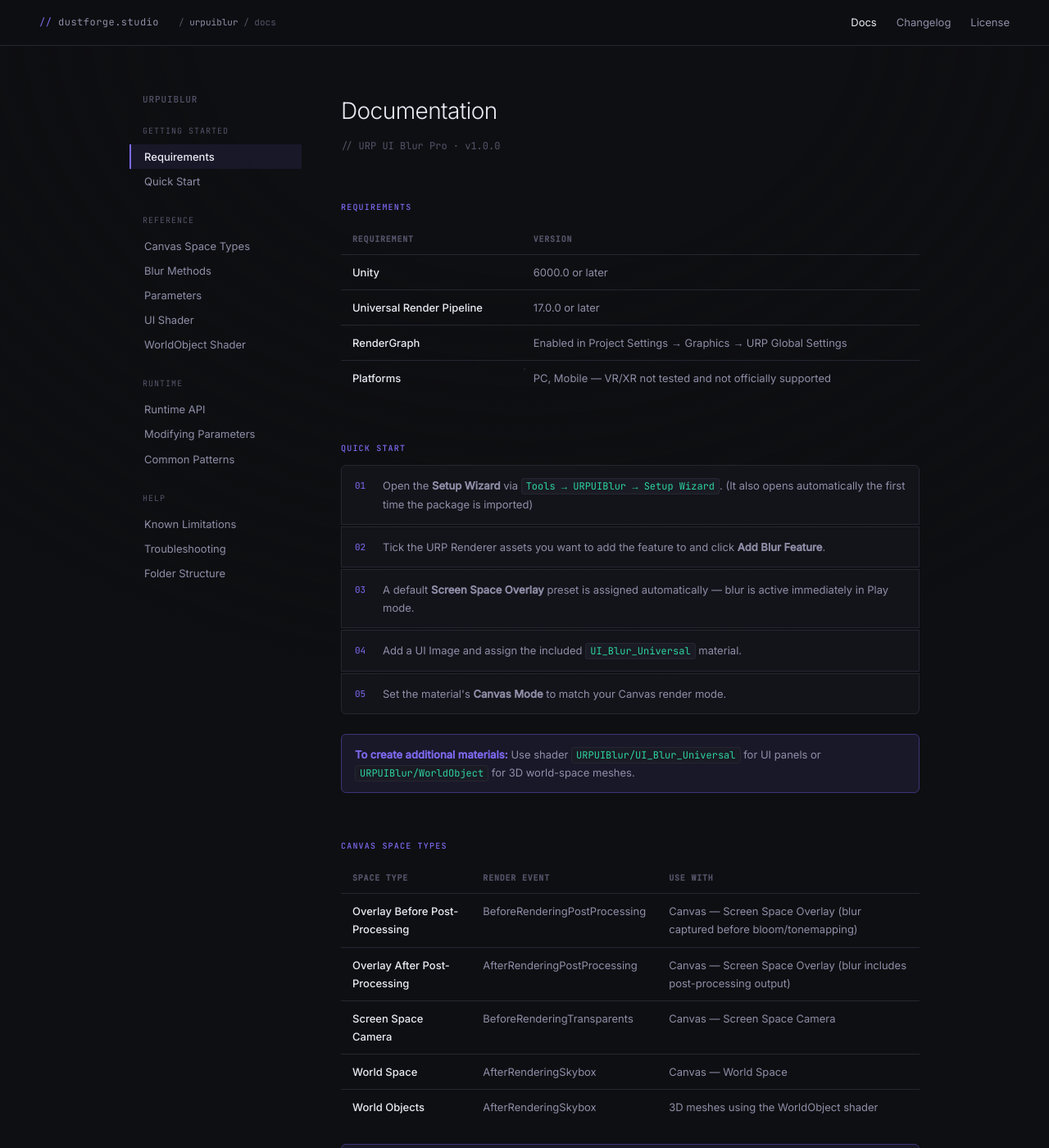
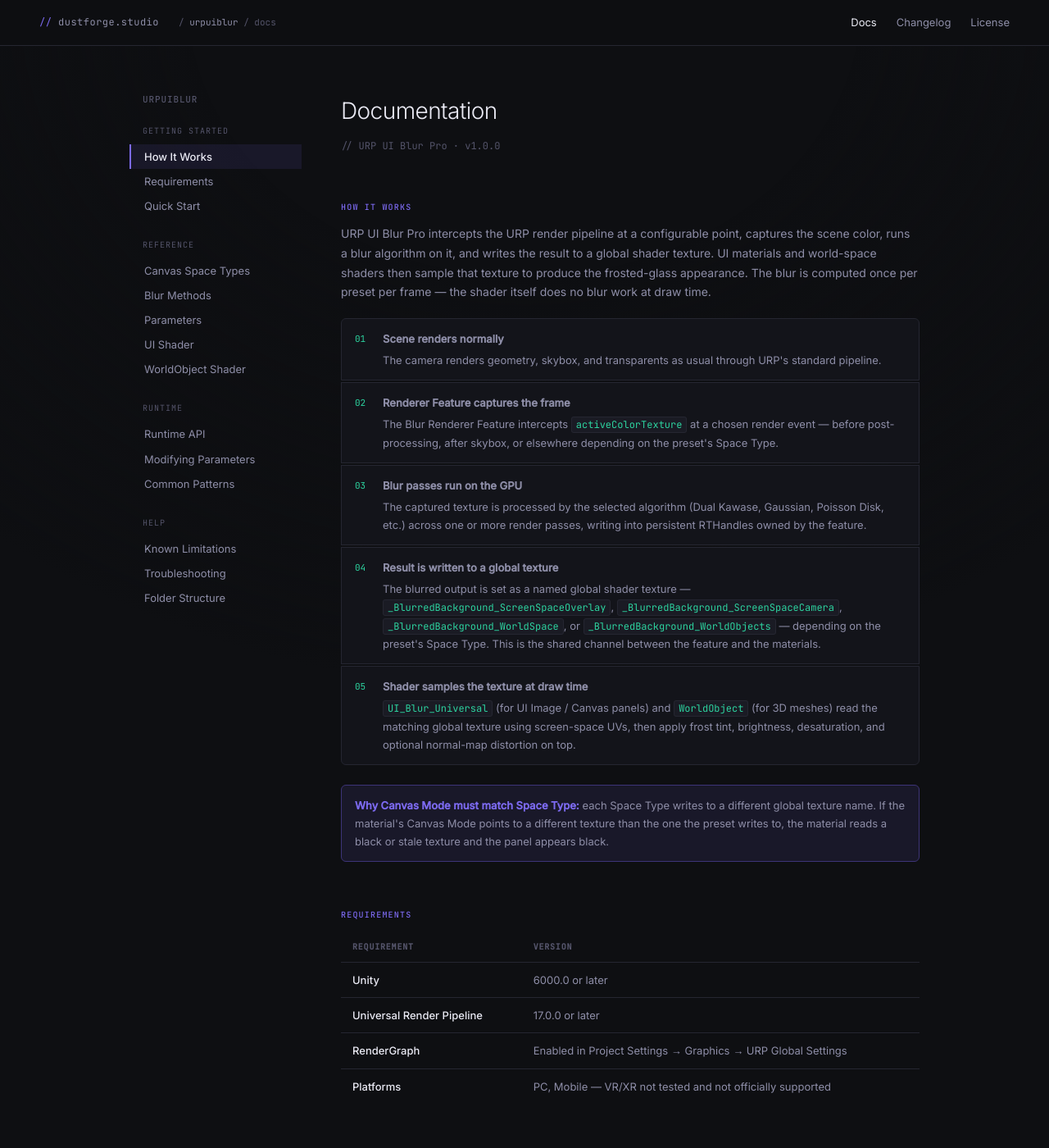
Before and after one commit to dustforgestudio/dustforgestudio.github.io, a Jekyll site: the page urpuiblur/docs/index.html, which Jekyll copies as it is, in a window 1280 px wide and 1400 px high. Shown: the whole window at 82% size. Built offline with Jekyll 4.4.1, drawn with Linux system fonts in a browser that asks for light colours.

Commit message:
Update index.html
add how it work

```diff
--- a/urpuiblur/docs/index.html
+++ b/urpuiblur/docs/index.html
@@ -693,6 +693,7 @@
             <div class="aside-name">URPUIBlur</div>
             <div class="aside-section">
                 <div class="aside-label">Getting started</div>
+                <a class="aside-link" href="#how-it-works">How It Works</a>
                 <a class="aside-link" href="#requirements">Requirements</a>
                 <a class="aside-link" href="#quick-start">Quick Start</a>
             </div>
@@ -721,6 +722,51 @@
         <main>
             <h1>Documentation</h1>
             <p class="page-desc">// URP UI Blur Pro · v1.0.0</p>
+
+            <h2 id="how-it-works">How It Works</h2>
+            <p>URP UI Blur Pro intercepts the URP render pipeline at a configurable point, captures the scene color, runs a blur algorithm on it, and writes the result to a global shader texture. UI materials and world-space shaders then sample that texture to produce the frosted-glass appearance. The blur is computed once per preset per frame — the shader itself does no blur work at draw time.</p>
+
+            <div style="margin: 20px 0 24px; display:flex; flex-direction:column; gap:2px;">
+                <div class="step">
+                    <span class="step-num" style="color:var(--teal);">01</span>
+                    <div>
+                        <strong>Scene renders normally</strong>
+                        <p style="margin:4px 0 0; font-size:13px;">The camera renders geometry, skybox, and transparents as usual through URP's standard pipeline.</p>
+                    </div>
+                </div>
+                <div class="step">
+                    <span class="step-num" style="color:var(--teal);">02</span>
+                    <div>
+                        <strong>Renderer Feature captures the frame</strong>
+                        <p style="margin:4px 0 0; font-size:13px;">The Blur Renderer Feature intercepts <code>activeColorTexture</code> at a chosen render event — before post-processing, after skybox, or elsewhere depending on the preset's Space Type.</p>
+                    </div>
+                </div>
+                <div class="step">
+                    <span class="step-num" style="color:var(--teal);">03</span>
+                    <div>
+                        <strong>Blur passes run on the GPU</strong>
+                        <p style="margin:4px 0 0; font-size:13px;">The captured texture is processed by the selected algorithm (Dual Kawase, Gaussian, Poisson Disk, etc.) across one or more render passes, writing into persistent RTHandles owned by the feature.</p>
+                    </div>
+                </div>
+                <div class="step">
+                    <span class="step-num" style="color:var(--teal);">04</span>
+                    <div>
+                        <strong>Result is written to a global texture</strong>
+                        <p style="margin:4px 0 0; font-size:13px;">The blurred output is set as a named global shader texture — <code>_BlurredBackground_ScreenSpaceOverlay</code>, <code>_BlurredBackground_ScreenSpaceCamera</code>, <code>_BlurredBackground_WorldSpace</code>, or <code>_BlurredBackground_WorldObjects</code> — depending on the preset's Space Type. This is the shared channel between the feature and the materials.</p>
+                    </div>
+                </div>
+                <div class="step">
+                    <span class="step-num" style="color:var(--teal);">05</span>
+                    <div>
+                        <strong>Shader samples the texture at draw time</strong>
+                        <p style="margin:4px 0 0; font-size:13px;"><code>UI_Blur_Universal</code> (for UI Image / Canvas panels) and <code>WorldObject</code> (for 3D meshes) read the matching global texture using screen-space UVs, then apply frost tint, brightness, desaturation, and optional normal-map distortion on top.</p>
+                    </div>
+                </div>
+            </div>
+
+            <div class="note">
+                <strong>Why Canvas Mode must match Space Type:</strong> each Space Type writes to a different global texture name. If the material's Canvas Mode points to a different texture than the one the preset writes to, the material reads a black or stale texture and the panel appears black.
+            </div>
 
             <h2 id="requirements">Requirements</h2>
             <div class="table-wrap">
```
